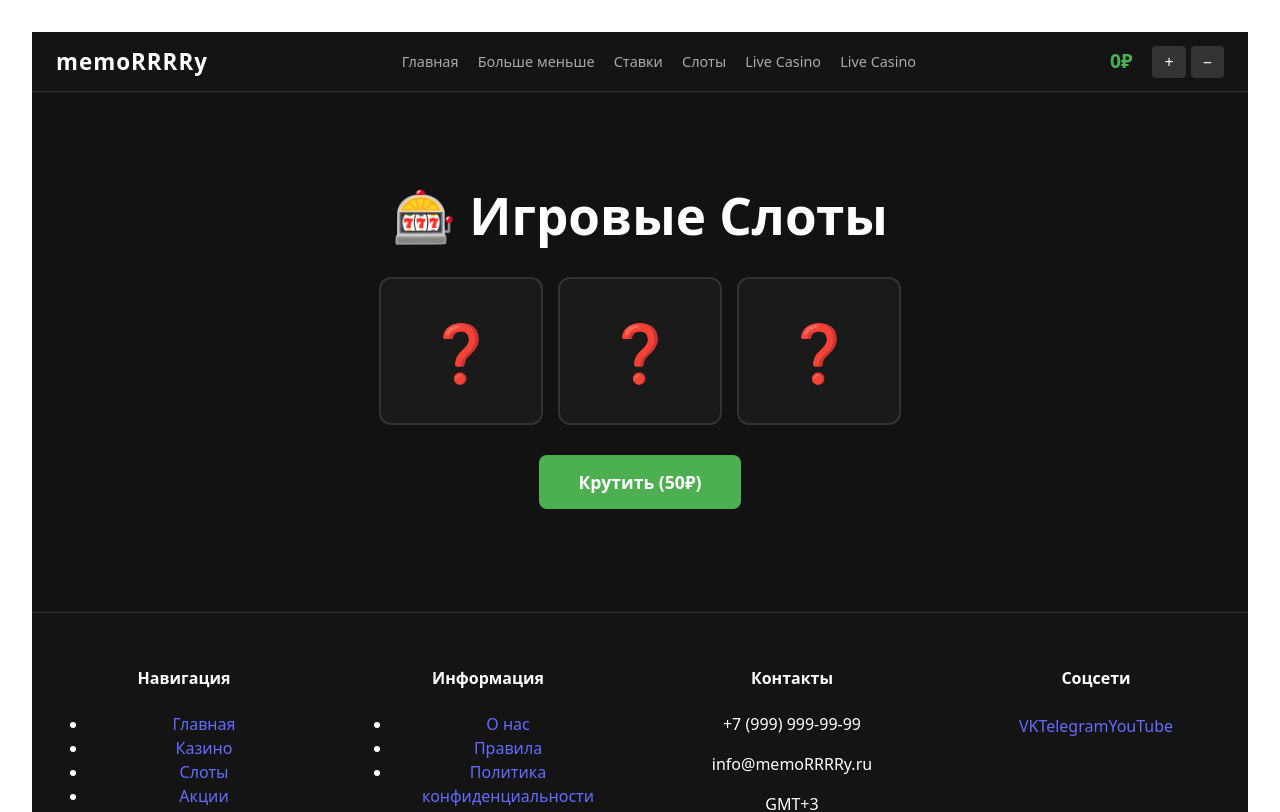
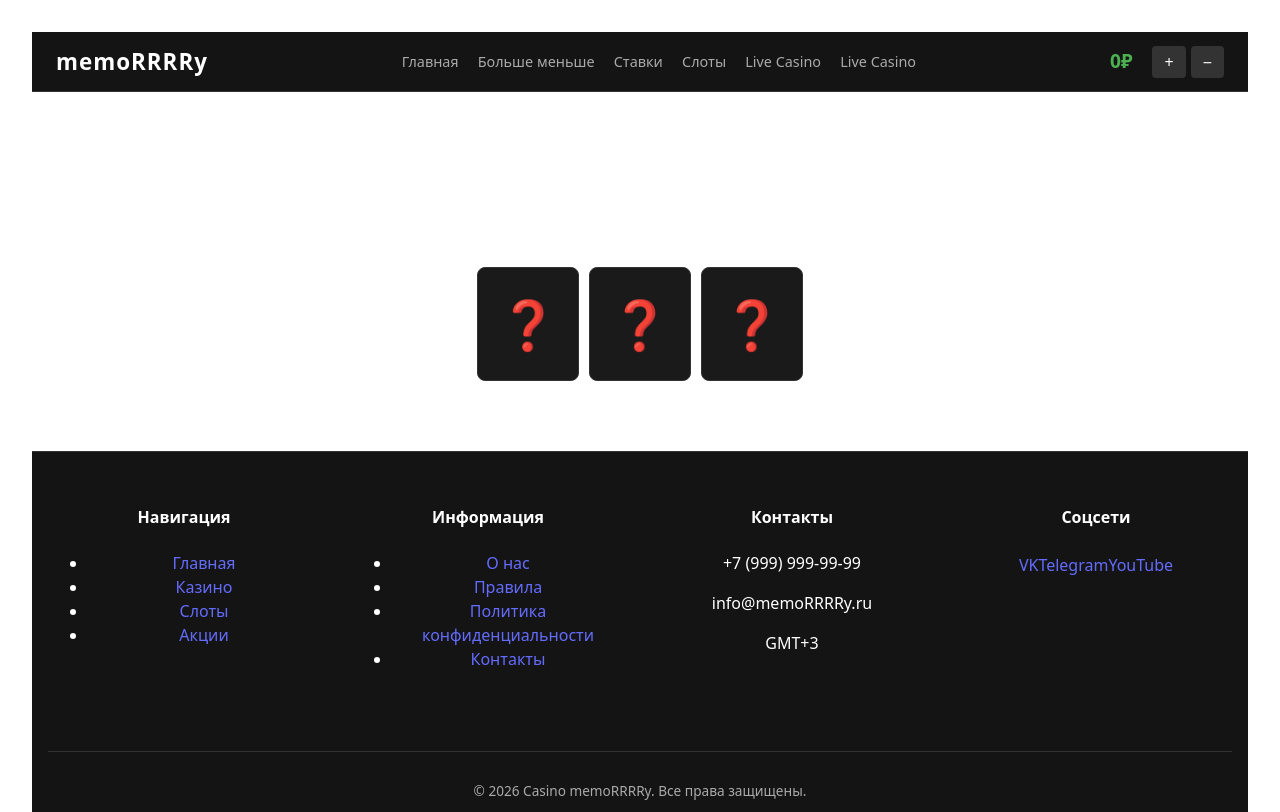
Before and after one commit to Dimabioluwix/Casino, a Vue app: page /page4 in a window 1280 px wide. Shown: the top 812 px of the page. Built offline with nearby package versions, Linux system fonts and the light colour scheme.

Commit message:
набросок макета страницы слотов

```diff
--- a/package.json
+++ b/package.json
@@ -9,6 +9,7 @@
     "preview": "vite preview"
   },
   "dependencies": {
+    "pinia": "^3.0.4",
     "vue": "^3.5.24",
     "vue-router": "^4.6.3"
   },
--- a/src/components/page4.vue
+++ b/src/components/page4.vue
@@ -1,70 +1,21 @@
 <script setup>
-/**
- * Компонент игровых слотов
- * Использует глобальный баланс из composables/useUsers.js
- */
 import { balance } from '../composables/useUsers.js';
 import { ref } from 'vue';
 
-// Состояние барабанов
 const slots = ref(['❓', '❓', '❓']);
-const isSpinning = ref(false);
-
-/**
- * Логика вращения барабанов
- */
-function spin() {
-  if (balance.value < 50) {
-    alert('Недостаточно средств для ставки!');
-    return;
-  }
-
-  balance.value -= 50; // Списание ставки
-  isSpinning.value = true;
-
-  // Имитация задержки вращения
-  setTimeout(() => {
-    const symbols = ['🍒', '🍋', '🔔', '💎'];
-    slots.value = slots.value.map(() => symbols[Math.floor(Math.random() * symbols.length)]);
-    isSpinning.value = false;
-
-    // Простая проверка на выигрыш (три одинаковых)
-    if (slots.value[0] === slots.value[1] && slots.value[1] === slots.value[2]) {
-      balance.value += 500;
-      alert('ПОБЕДА! +500₽');
-    }
-  }, 1000);
-}
 </script>
 
 <template>
   <div class="slots-container">
-    <h1>🎰 Игровые Слоты</h1>
+    <h1>Игровые Слоты</h1>
     <div class="machine">
-      <div class="slot" :class="{ 'spinning': isSpinning }" v-for="(symbol, index) in slots" :key="index">
-        {{ symbol }}
-      </div>
-    </div>
-    <div class="controls">
-      <button @click="spin" :disabled="isSpinning" class="spin-button">
-        {{ isSpinning ? 'Вращение...' : 'Крутить (50₽)' }}
-      </button>
+      <div class="slot" v-for="s in slots">{{ s }}</div>
     </div>
   </div>
 </template>
 
 <style scoped>
-.slots-container { text-align: center; padding: 60px; color: white; background: #121212; min-height: 50vh; }
-.machine { display: flex; justify-content: center; gap: 15px; margin: 30px 0; }
-.slot {
-  background: #1a1a1a; padding: 30px; border-radius: 12px; border: 2px solid #333;
-  width: 100px; font-size: 3.5rem; transition: transform 0.1s;
-}
-.spinning { animation: shake 0.1s infinite; }
-@keyframes shake { 0% { transform: translateY(-2px); } 100% { transform: translateY(2px); } }
-.spin-button {
-  background: #4caf50; color: white; padding: 15px 40px; border: none;
-  border-radius: 8px; font-weight: bold; cursor: pointer; font-size: 1.1rem;
-}
-.spin-button:disabled { background: #333; cursor: not-allowed; }
+.slots-container { text-align: center; padding: 50px; color: white; }
+.machine { display: flex; justify-content: center; gap: 10px; margin: 20px 0; font-size: 3rem; }
+.slot { background: #1a1a1a; padding: 20px; border-radius: 8px; border: 1px solid #333; }
 </style>
```
Also changed, not shown: 1 other file (tests, documents, lock files or other folders).
